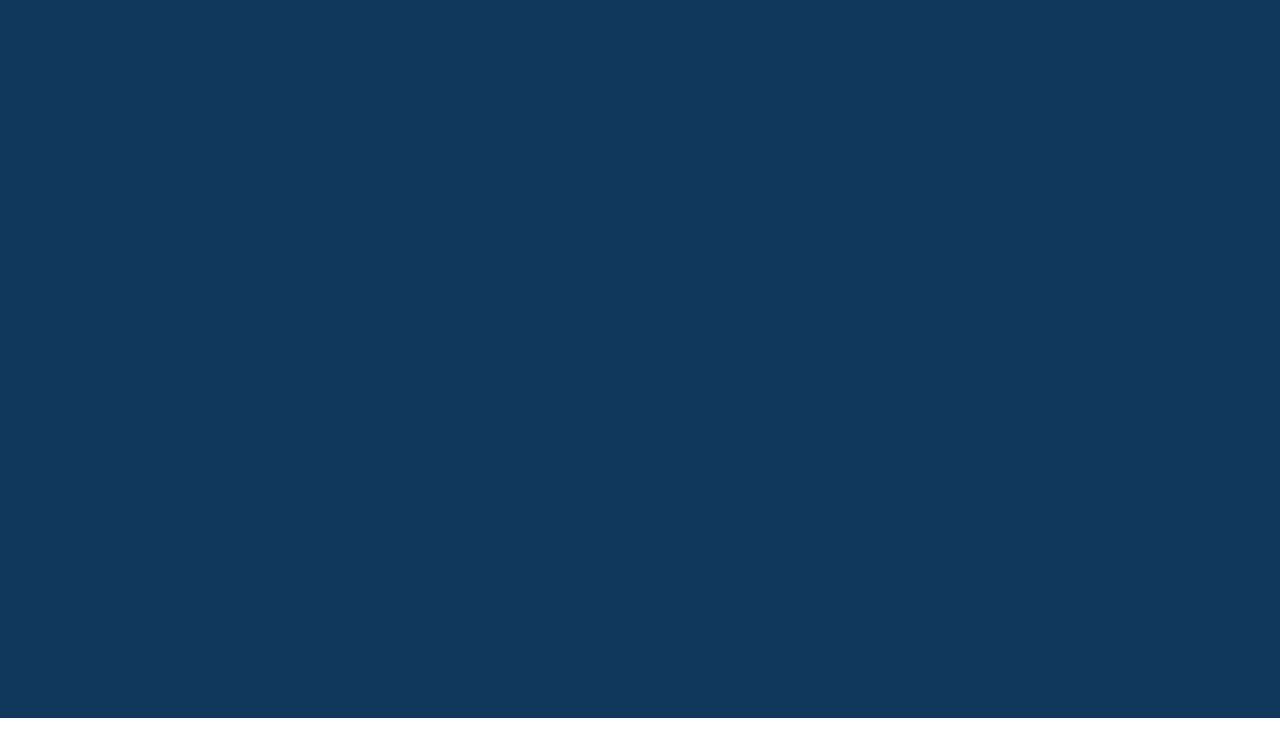
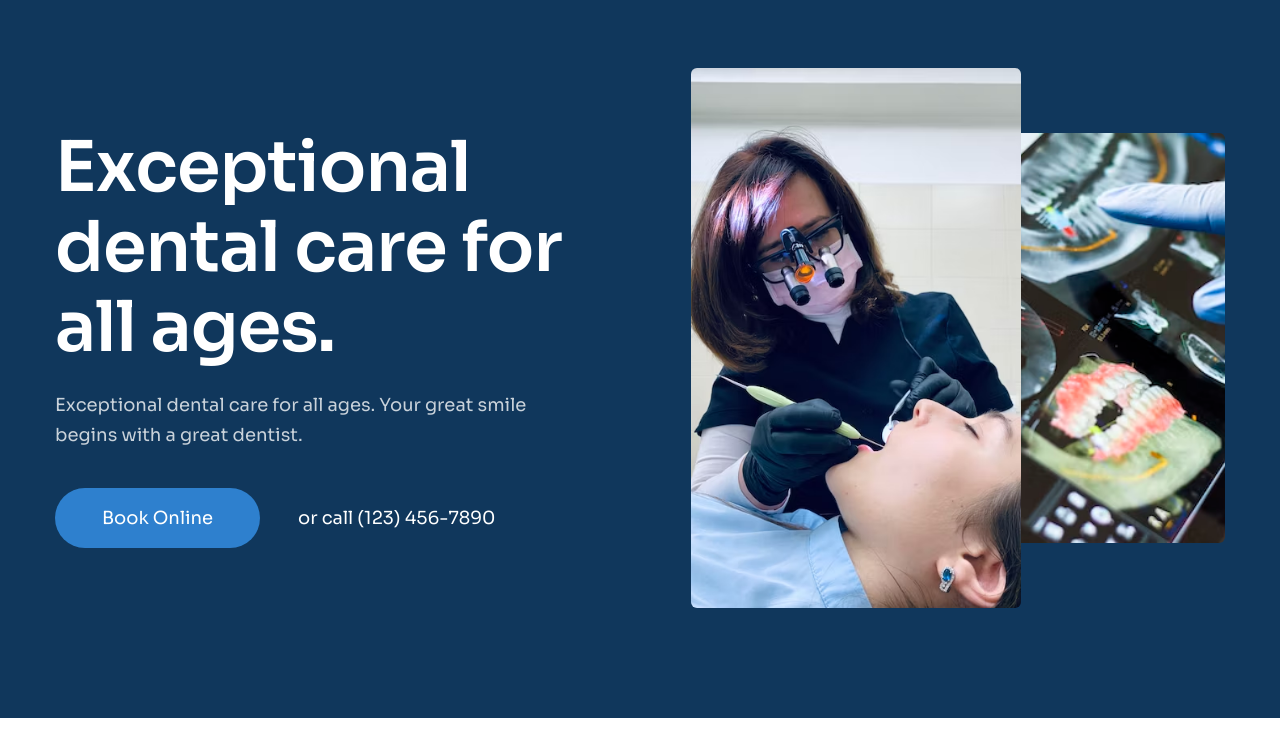
Before and after one commit to lequangtien1009/project3-html-css, a plain HTML site: page index.html in a window 1280 px wide. Shown: the part 82-838 px from the top of the page. Drawn offline with Linux system fonts and the light colour scheme.

Commit message:
done hero

```diff
--- a/acesst/css/style.css
+++ b/acesst/css/style.css
@@ -93,3 +93,64 @@ a {
 .header__action--LogIn {
   margin-right: 7px;
 }
+/* ==========hero=============== */
+.hero {
+  display: flex;
+  align-items: center;
+  padding-top: 76px;
+}
+.hero__content {
+  width: 44%;
+}
+.hero__media {
+  /* cho chiếm hết phần không gian còn lại */
+  flex: 1;
+}
+.hero__heading {
+  color: #fff;
+  font-size: 7rem;
+  font-weight: 600;
+  line-height: 1.14; /* 114.286% */
+  letter-spacing: -0.0875rem;
+}
+.hero__desc {
+  margin-top: 22px;
+  color: #c9d2da;
+  font-size: 1.8rem;
+  line-height: 1.67; /* 166.667% */
+}
+.hero__row {
+  margin-top: 38px;
+  display: flex;
+  align-items: center;
+  column-gap: 38px;
+}
+.hero__phone {
+  color: #fff;
+  text-align: center;
+  font-size: 1.8rem;
+  line-height: 1.67; /* 166.667% */
+}
+.hero__images {
+  display: flex;
+  align-items: center;
+  justify-content: flex-end;
+
+}
+
+.hero__img{
+  display: flex;
+  object-fit: cover;
+}
+.hero__img--large {
+  width: 330px;
+  height: 540px;
+  border-radius: 6px;
+  margin-right: -6px;
+  z-index: 1;
+}
+.hero__img--small {
+  width: 210px;
+  height: 410px;
+  border-radius: 6px;
+}
--- a/index.html
+++ b/index.html
@@ -125,8 +125,36 @@
             <a href="#!" class="btn header__action--LogUp">Sign Up</a>
           </div>
         </div>
-        <!-- Phần dưới -->
-        <div class="header-bottom"></div>
+        <!-- Phần dưới Hero-->
+        <section class="hero">
+          <!-- Hero Left -->
+          <section class="hero__content">
+            <h1 class="hero__heading">Exceptional dental care for all ages.</h1>
+            <p class="hero__desc">
+              Exceptional dental care for all ages. Your great smile begins with
+              a great dentist.
+            </p>
+            <div class="hero__row">
+              <a href="#!" class="btn">Book Online</a>
+              <span class="hero__phone">or call (123) 456-7890</span>
+            </div>
+          </section>
+          <!-- Hero right -->
+          <div class="hero__media">
+            <figure class="hero__images">
+              <img
+                src="./acesst/img/hero-img-large.avif"
+                alt="Exceptional dental care for all ages."
+                class="hero__img hero__img--large"
+              />
+              <img
+                src="./acesst/img/hero-img-small.avif"
+                alt="Exceptional dental care for all ages."
+                class="hero__img hero__img--small"
+              />
+            </figure>
+          </div>
+        </section>
       </div>
     </div>
   </body>
```
Also changed, not shown: acesst/img/hero-img-large.avif (added), acesst/img/hero-img-small.avif (added).
